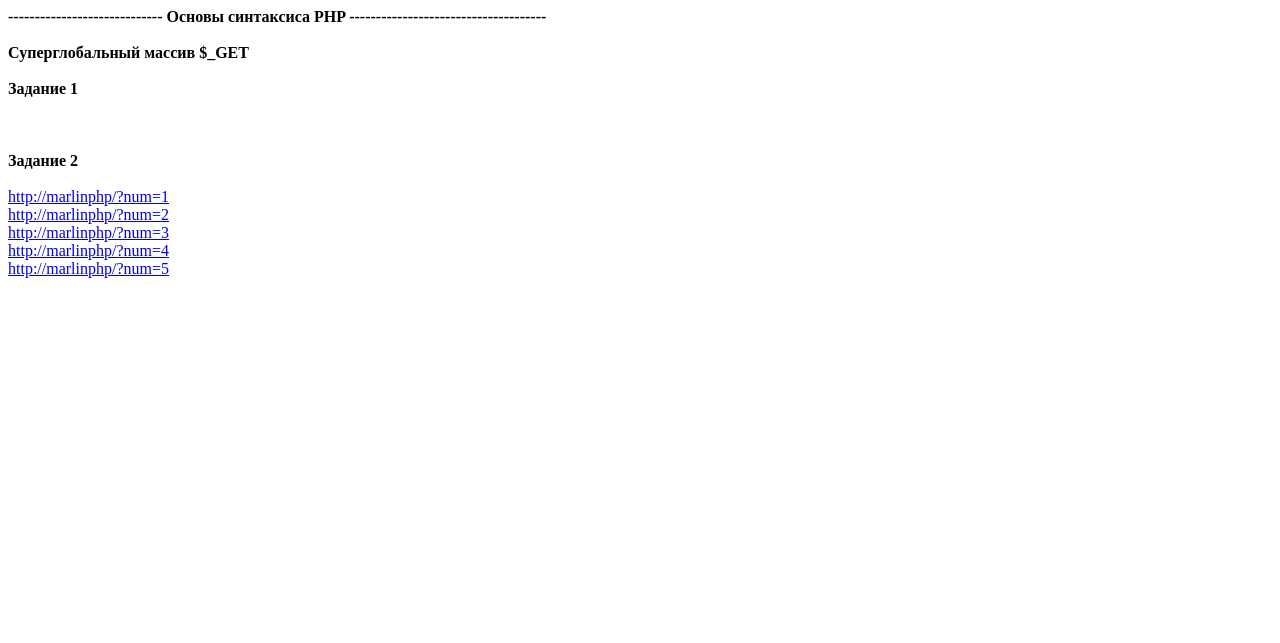
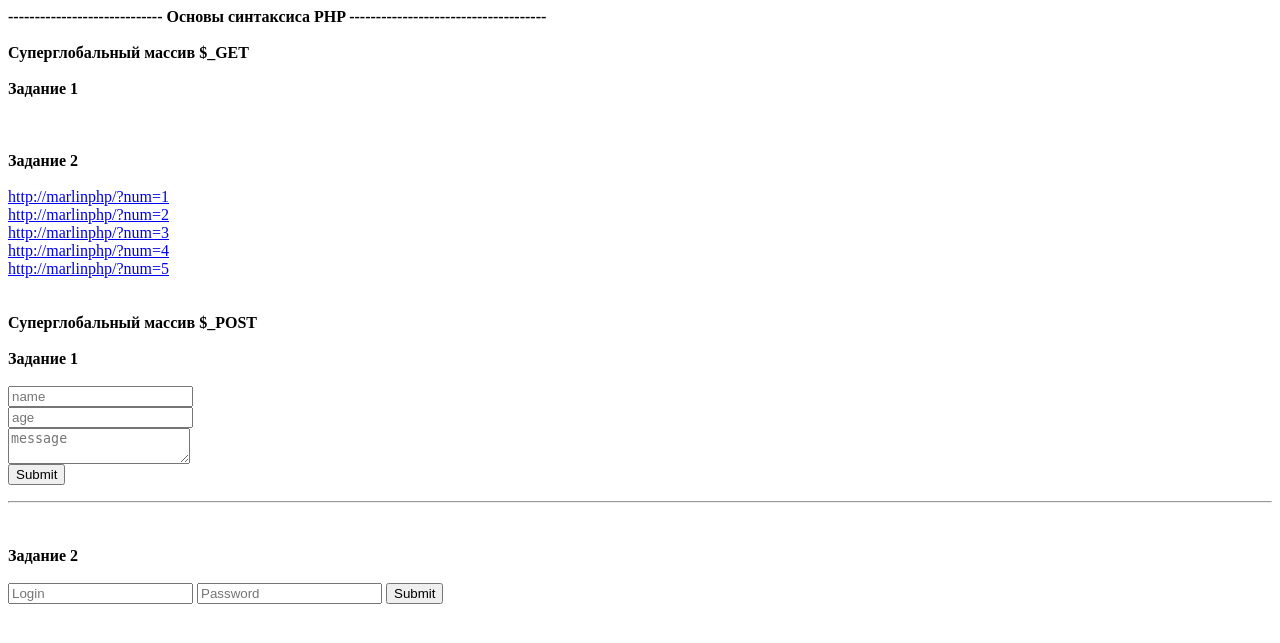
Before and after one commit to SugarRu/PHP-by-Marlin, a PHP site: page / in a window 1280 px wide. Shown: the top 643 px of the page. Run offline with PHP 8.4, Linux system fonts and the light colour scheme.

Commit message:
PHP base syntax - methods

```diff
--- a/index.php
+++ b/index.php
@@ -37,3 +37,65 @@ foreach ($arr as $key => $value) {
 if (isset($_GET['num'])) {
   echo 'Было переданно: ' . $_GET['num'];
 }
+echo "<br/>";
+echo "<br/>";
+
+/* Суперглобальный массив $_POST */
+echo "<strong> Суперглобальный массив \$_POST </strong><br/>";
+echo "<br/>";
+
+
+/* Задание 1 */
+echo "<strong> Задание 1 </strong><br/>";
+echo "<br/>";
+
+?>
+<form action="" method="POST">
+  <input type="text" name="name" placeholder="name">
+  <br>
+  <input type="text" name="age" placeholder="age">
+  <br>
+  <textarea name="comment" placeholder="message"></textarea>
+  <br>
+  <input type="submit" name="submit">
+</form>
+
+<?php
+
+if (isset($_POST['submit'])) {
+  foreach ($_POST as $key => $value) {
+    if ($value != 'Отправить') {
+      echo $value . '<br>';
+    } else break;
+  }
+}
+echo '<hr>' . '<br>';
+
+if (isset($_POST['submit'])) {
+  echo 'Your name: ' . $_POST['name'] . '<br>';
+  echo 'Your age: ' . $_POST['age']. '<br>';
+  echo 'Your message: ' . $_POST['comment']. '<br>';
+}
+echo "<br/>";
+
+
+/* Задание 2 */
+echo "<strong> Задание 2 </strong><br/>";
+echo "<br/>";
+
+$login = 'login';
+$pass = 'pass';
+?>
+
+<form action="" method="POST">
+  <input type="text" name="login" placeholder="Login">
+  <input type="text" name="pass"  placeholder="Password">
+  <input type="submit" name="submit">
+</form>
+
+<?php
+  if (isset($_POST['submit'])) {
+    echo ($_POST['login'] == $login && $_POST['pass'] == $pass)
+    ?  "Access granted"
+    :  "Access denied";
+  }
```
